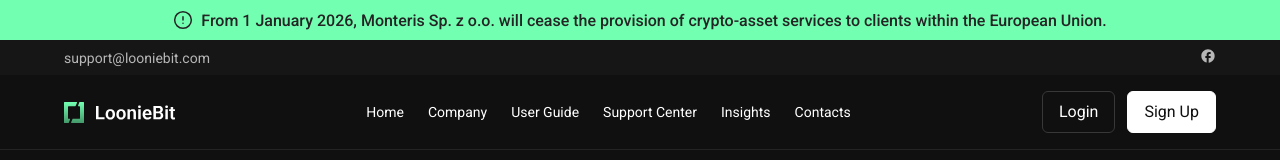
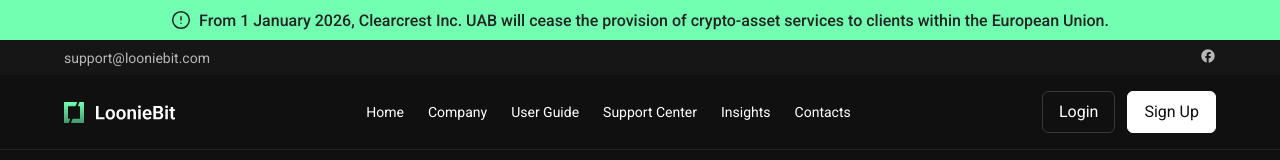
Before and after one commit to hosting1-born2be/looniebit, a Next.js app: page /contacts in a window 1280 px wide. Shown: the top 160 px of the page. Built offline with nearby package versions, Linux system fonts and the light colour scheme; no server answers.

Commit message:
updated disclaimer text in Disclaimer component to reflect new company name

```diff
--- a/src/shared/ui/components/disclaimer/Disclaimer.tsx
+++ b/src/shared/ui/components/disclaimer/Disclaimer.tsx
@@ -22,7 +22,7 @@ export const Disclaimer = () => {
           />
         </svg>
         <p className={styles.disclaimerText}>
-          From 1 January 2026, Monteris Sp. z o.o. will cease the provision of
+          From 1 January 2026, Clearcrest Inc. UAB will cease the provision of
           crypto-asset services to clients within the European Union.
         </p>
       </div>
```
